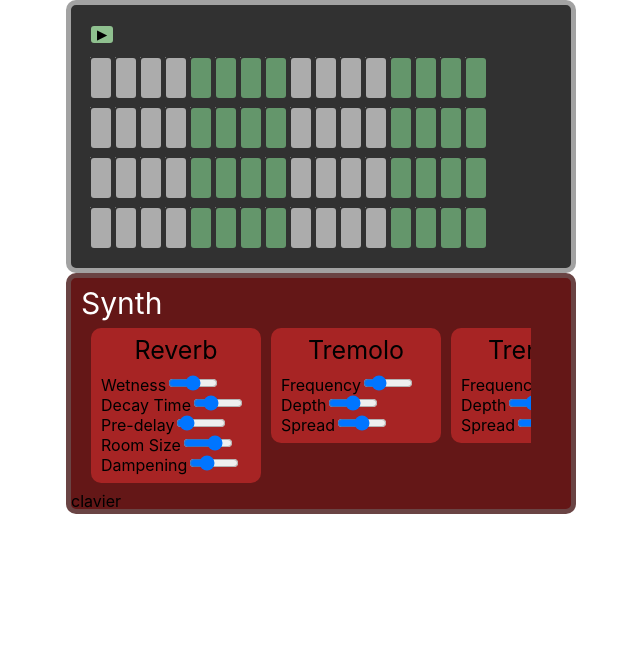
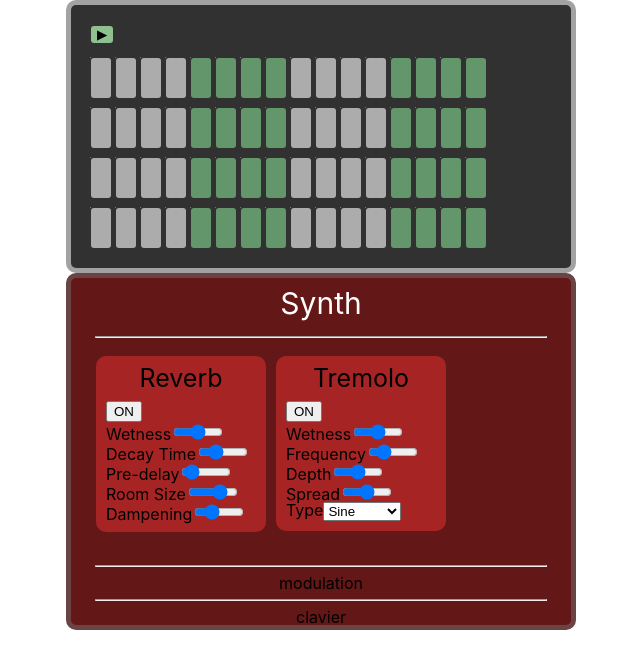
Before and after one commit to Loic-lion/step-sequencer, a React (Vite) app in the folder Step-sequencer/: page / in a window 1280 px wide. Shown: the top 668 px of the page, without its empty margins (319-959 px from the left). Built offline with nearby package versions, Linux system fonts and the light colour scheme.

Commit message:
suite synth

```diff
--- a/Step-sequencer/src/app.css
+++ b/Step-sequencer/src/app.css
@@ -1,3 +1,4 @@
+@charset "UTF-8";
 html,
 body,
 div,
@@ -185,11 +186,17 @@ table {
 }
 
 .synth {
+  display: flex;
+  flex-direction: column;
+  align-items: center;
   min-height: 200px;
   width: 500px;
   background-color: rgb(100, 23, 23);
   border-radius: 10px;
   border: solid 5px rgb(106, 68, 68);
+}
+.synth hr {
+  width: 90%;
 }
 .synth__head h1 {
   font-size: 30px;
@@ -200,7 +207,8 @@ table {
   display: flex;
   margin: 10px;
   width: 450px;
-  overflow: scroll;
+  overflow: hidden; /* Masque le contenu dépassant */
+  overflow-x: scroll; /* Affiche toujours la barre de défilement verticale */
 }
 .synth__effect .reverb-control,
 .synth__effect .tremolo-control {
@@ -210,7 +218,8 @@ table {
   padding: 10px;
   background-color: rgb(167, 36, 36);
   border-radius: 10px;
-  margin-left: 10px;
+  margin-right: 10px;
+  margin-bottom: 15px;
 }
 .synth__effect .reverb-control h2,
 .synth__effect .tremolo-control h2 {
@@ -221,7 +230,4 @@ table {
 .synth__effect .reverb-control input,
 .synth__effect .tremolo-control input {
   width: 50px;
-}
-.synth__effect::-webkit-scrollbar {
-  display: none;
 }/*# sourceMappingURL=app.css.map */
--- a/Step-sequencer/src/app.scss
+++ b/Step-sequencer/src/app.scss
@@ -183,11 +183,17 @@ table {
   }
 }
 .synth {
+  display: flex;
+  flex-direction: column;
+  align-items: center;
   min-height: 200px;
   width: 500px;
   background-color: rgb(100, 23, 23);
   border-radius: 10px;
   border: solid 5px rgb(106, 68, 68);
+  hr {
+    width: 90%;
+  }
   &__head {
     h1 {
       font-size: 30px;
@@ -199,7 +205,8 @@ table {
     display: flex;
     margin: 10px;
     width: 450px;
-    overflow: scroll;
+    overflow: hidden; /* Masque le contenu dépassant */
+    overflow-x: scroll; /* Affiche toujours la barre de défilement verticale */
     .reverb-control,
     .tremolo-control {
       height: fit-content;
@@ -207,7 +214,8 @@ table {
       padding: 10px;
       background-color: rgb(167, 36, 36);
       border-radius: 10px;
-      margin-left: 10px;
+      margin-right: 10px;
+      margin-bottom: 15px;
       h2 {
         text-align: center;
         font-size: 25px;
@@ -218,7 +226,4 @@ table {
       }
     }
   }
-  &__effect::-webkit-scrollbar {
-    display: none;
-  }
 }
--- a/Step-sequencer/src/reverb.tsx
+++ b/Step-sequencer/src/reverb.tsx
@@ -14,6 +14,7 @@ const ReverbControl: React.FC<ReverbControlProps> = ({ synth }) => {
     roomSize: 0.7,
     dampening: 3000,
   });
+  const [isReverbActive, setIsReverbActive] = useState(true); // Initial state set to true
 
   const handleReverbChange = (event: React.ChangeEvent<HTMLInputElement>) => {
     const { name, value } = event.target;
@@ -26,8 +27,13 @@ const ReverbControl: React.FC<ReverbControlProps> = ({ synth }) => {
   useEffect(() => {
     if (reverb) {
       reverb.set(reverbOptions);
+      if (isReverbActive) {
+        reverb.wet.value = reverbOptions.wet; // Set wetness explicitly
+      } else {
+        reverb.wet.value = 0; // Disable reverb by setting wetness to 0
+      }
     }
-  }, [reverb, reverbOptions]);
+  }, [reverb, reverbOptions, isReverbActive]);
 
   const initializeReverb = () => {
     const newReverb = new Tone.Reverb().toDestination();
@@ -39,9 +45,16 @@ const ReverbControl: React.FC<ReverbControlProps> = ({ synth }) => {
     initializeReverb();
   }
 
+  const toggleReverb = () => {
+    setIsReverbActive(!isReverbActive);
+  };
+
   return (
     <div className="reverb-control">
       <h2>Reverb</h2>
+      <div>
+        <button onClick={toggleReverb}>{isReverbActive ? "ON" : "OFF"}</button>
+      </div>
       <div>
         <label>Wetness</label>
         <input
--- a/Step-sequencer/src/synth.tsx
+++ b/Step-sequencer/src/synth.tsx
@@ -96,12 +96,14 @@ const Synthetizer: React.FC = () => {
       <div className="synth__head">
         <h1>Synth</h1>
       </div>
+      <hr />
       <div className="synth__effect">
         <ReverbControl synth={synth} />
         <TremoloControl synth={synth} />
-        <TremoloControl synth={synth} />
-        <TremoloControl synth={synth} />
       </div>
+      <hr />
+      <div>modulation</div>
+      <hr />
       <div>clavier</div>
     </section>
   );
--- a/Step-sequencer/src/tremolo.tsx
+++ b/Step-sequencer/src/tremolo.tsx
@@ -9,9 +9,12 @@ const TremoloControl: React.FC<TremoloControlProps> = ({ synth }) => {
   const [tremolo, setTremolo] = useState<Tone.Tremolo | null>(null);
   const [tremoloOptions, setTremoloOptions] = useState({
     frequency: 5,
+    type: "sine" as Tone.OscillatorType,
     depth: 0.5,
     spread: 180,
+    wet: 0.5,
   });
+  const [isTremoloActive, setIsTremoloActive] = useState(true);
 
   const handleTremoloChange = (event: React.ChangeEvent<HTMLInputElement>) => {
     const { name, value } = event.target;
@@ -24,22 +27,62 @@ const TremoloControl: React.FC<TremoloControlProps> = ({ synth }) => {
   useEffect(() => {
     if (tremolo) {
       tremolo.set(tremoloOptions);
+      tremolo.wet.value = tremoloOptions.wet;
     }
   }, [tremolo, tremoloOptions]);
 
-  const initializeTremolo = () => {
+  useEffect(() => {
     const newTremolo = new Tone.Tremolo().toDestination();
     setTremolo(newTremolo);
     synth?.connect(newTremolo);
+
+    return () => {
+      newTremolo.dispose();
+    };
+  }, [synth]);
+
+  useEffect(() => {
+    if (tremolo && synth) {
+      if (isTremoloActive) {
+        synth.connect(tremolo);
+      } else {
+        synth.disconnect(tremolo);
+      }
+    }
+  }, [synth, tremolo, isTremoloActive]);
+
+  const toggleTremolo = () => {
+    setIsTremoloActive(!isTremoloActive);
   };
 
-  if (synth && !tremolo) {
-    initializeTremolo();
-  }
+  const handleTypeChange = (event: React.ChangeEvent<HTMLSelectElement>) => {
+    const { value } = event.target;
+    setTremoloOptions((prevOptions) => ({
+      ...prevOptions,
+      type: value as Tone.OscillatorType,
+    }));
+  };
 
   return (
     <div className="tremolo-control">
       <h2>Tremolo</h2>
+      <div>
+        <button onClick={toggleTremolo}>
+          {isTremoloActive ? "ON" : "OFF"}
+        </button>
+      </div>
+      <div>
+        <label>Wetness</label>
+        <input
+          type="range"
+          name="wet"
+          min="0"
+          max="1"
+          step="0.01"
+          value={tremoloOptions.wet}
+          onChange={handleTremoloChange}
+        />
+      </div>
       <div>
         <label>Frequency</label>
         <input
@@ -76,6 +119,20 @@ const TremoloControl: React.FC<TremoloControlProps> = ({ synth }) => {
           onChange={handleTremoloChange}
         />
       </div>
+
+      <div>
+        <label>Type</label>
+        <select
+          name="type"
+          value={tremoloOptions.type}
+          onChange={handleTypeChange}
+        >
+          <option value="sine">Sine</option>
+          <option value="square">Square</option>
+          <option value="triangle">Triangle</option>
+          <option value="sawtooth">Sawtooth</option>
+        </select>
+      </div>
     </div>
   );
 };
```
Also changed, not shown: 1 other file (tests, documents, lock files or other folders).
